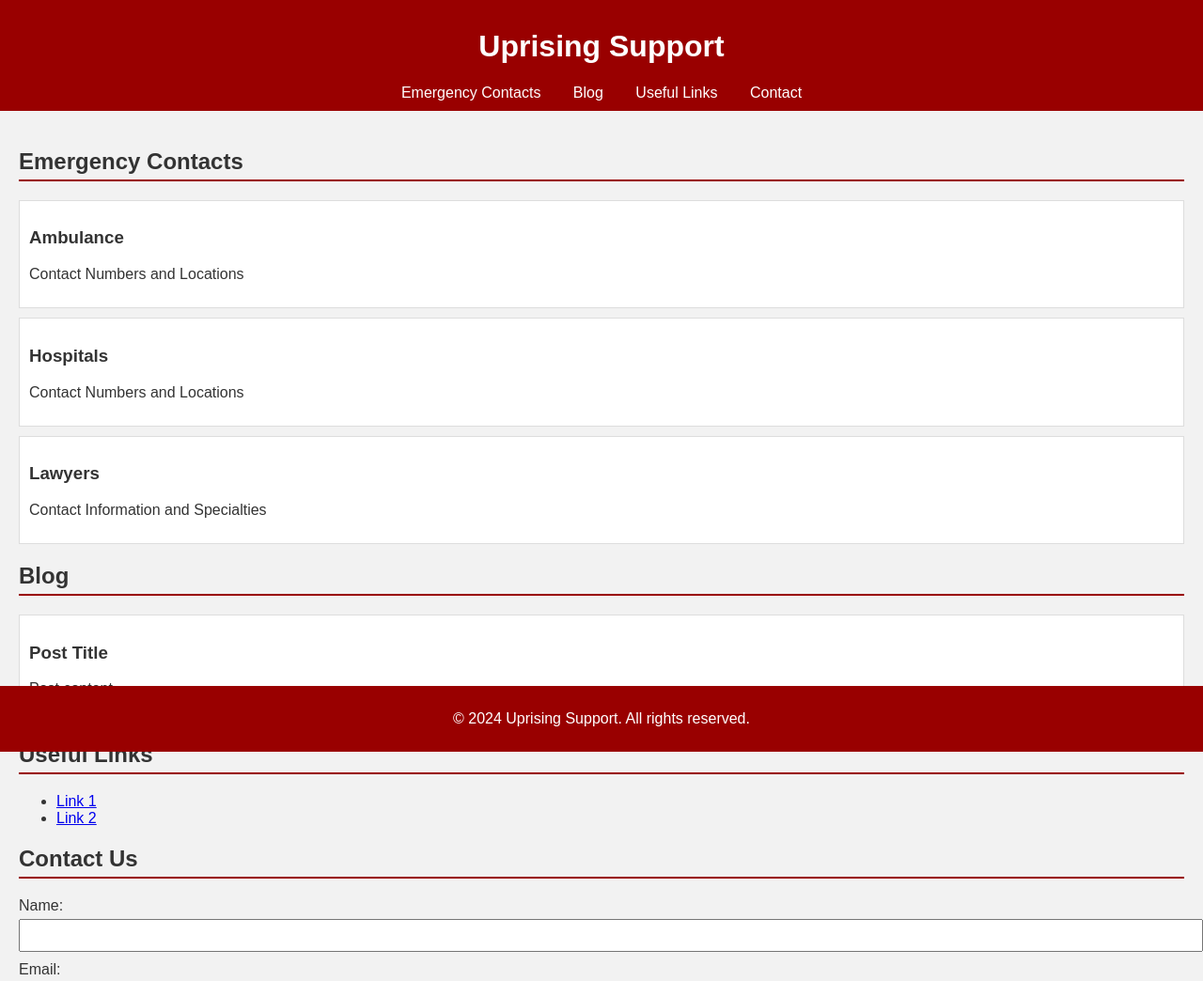
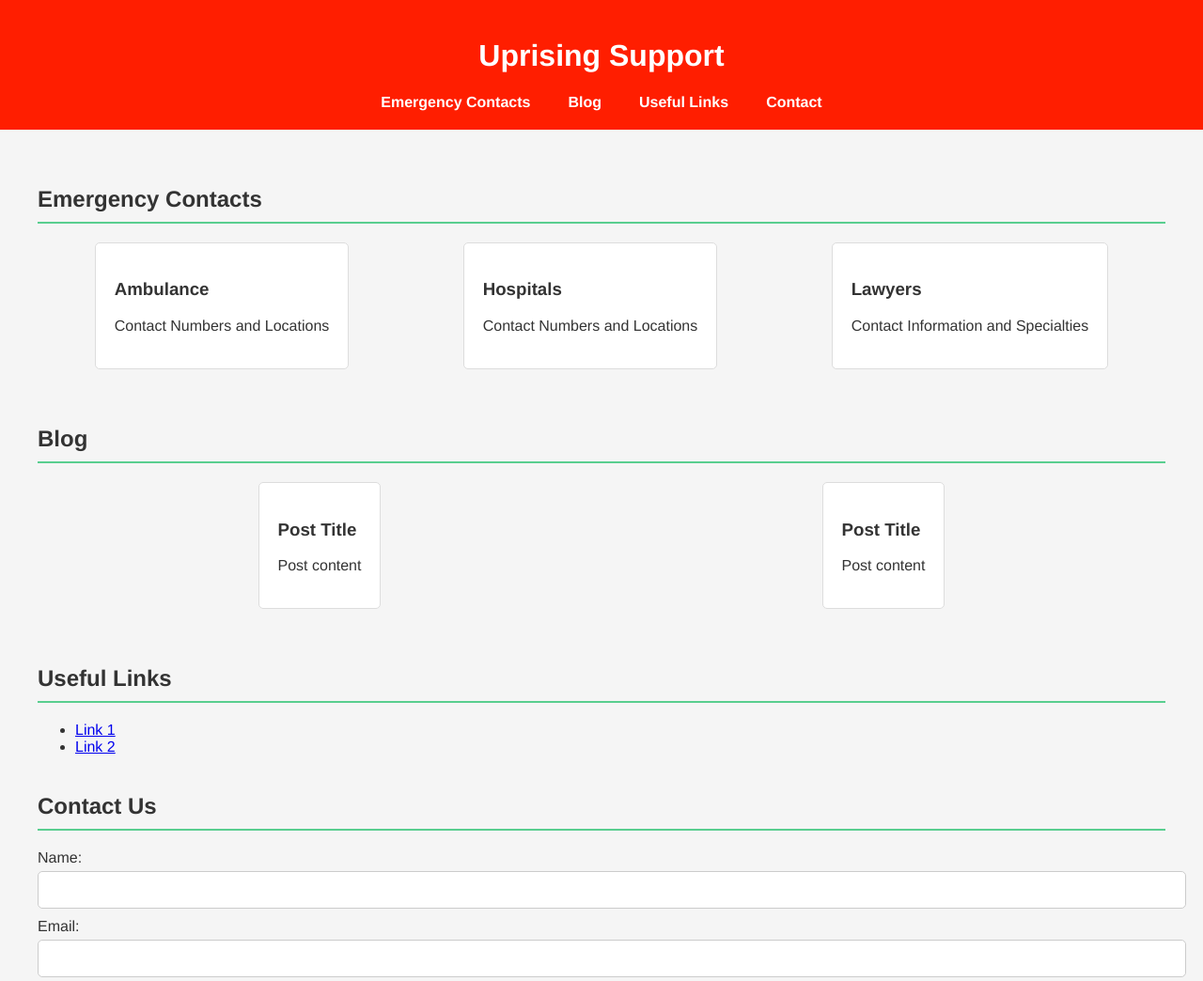
Before and after one commit to Ashfinn/awareness, a plain HTML site: page index.html in a window 1280 px wide. Shown: the top 1044 px of the page at 94% size. Drawn offline with Linux system fonts and the light colour scheme; a script that the page names is missing.

Commit message:
modified:   README.md 	modified:   index.html 	modified:   style.css

```diff
--- a/index.html
+++ b/index.html
@@ -1,14 +1,16 @@
 <!DOCTYPE html>
 <html lang="en">
+
 <head>
     <meta charset="UTF-8">
     <meta name="viewport" content="width=device-width, initial-scale=1.0">
     <title>Uprising Support</title>
     <link rel="stylesheet" href="style.css">
 </head>
+
 <body>
     <header>
-        <h1>Uprising Support</h1>
+        <h1 id="title">Uprising Support</h1>
         <nav>
             <ul>
                 <li><a href="#emergency">Emergency Contacts</a></li>
@@ -18,9 +20,10 @@
             </ul>
         </nav>
     </header>
-    <main>
+    <main id="container">
         <section id="emergency">
             <h2>Emergency Contacts</h2>
+            <div id="emergency-contact">
                 <div class="contact">
                     <h3>Ambulance</h3>
                     <p>Contact Numbers and Locations</p>
@@ -33,12 +36,23 @@
                     <h3>Lawyers</h3>
                     <p>Contact Information and Specialties</p>
                 </div>
+            </div>
         </section>
         <section id="blog">
             <h2>Blog</h2>
+            <div id="blog-container">
+                <div id="blog-1">
                     <div class="blog-post">
                         <h3>Post Title</h3>
                         <p>Post content</p>
+                    </div>
+                </div>
+                <div id="blog-2">
+                    <div class="blog-post">
+                        <h3>Post Title</h3>
+                        <p>Post content</p>
+                    </div>
+                </div>
             </div>
         </section>
         <section id="links">
@@ -66,4 +80,5 @@
     </footer>
     <script src="scripts/script.js"></script>
 </body>
+
 </html>
--- a/style.css
+++ b/style.css
@@ -1,15 +1,25 @@
+:root {
+    --main-color: #ff1e00;
+    --secondary-color: #E8F9FD;
+    --accent-color: #59CE8F;
+    --background-color: #f5f5f5;
+    --font-color: #333;
+    --font-family: 'Helvetica Neue', Arial, sans-serif;
+    --font-size: 16px;
+}
+
 body {
-    font-family: Arial, sans-serif;
-    background-color: #f2f2f2;
-    color: #333;
+    font-family: var(--font-family);
+    background-color: var(--background-color);
+    color: var(--font-color);
     margin: 0;
     padding: 0;
 }
 
 header {
-    background-color: #990000;
+    background-color: var(--main-color);
     color: white;
-    padding: 10px 0;
+    padding: 20px 0;
     text-align: center;
 }
 
@@ -17,44 +27,61 @@ nav ul {
     list-style-type: none;
     margin: 0;
     padding: 0;
+    display: flex;
+    justify-content: center;
 }
 
 nav ul li {
-    display: inline;
-    margin: 0 15px;
+    margin: 0 20px;
 }
 
 nav ul li a {
     color: white;
     text-decoration: none;
+    font-weight: bold;
+}
+
+nav ul li a:hover {
+    text-decoration: underline;
 }
 
 main {
     padding: 20px;
+    margin: 20px;
 }
 
 section {
-    margin-bottom: 20px;
+    margin-bottom: 40px;
 }
 
 h2 {
-    border-bottom: 2px solid #990000;
-    padding-bottom: 5px;
+    border-bottom: 2px solid var(--accent-color);
+    padding-bottom: 10px;
 }
 
-.contact, .blog-post {
+.contact,
+.blog-post {
     border: 1px solid #ddd;
-    padding: 10px;
-    margin-bottom: 10px;
+    padding: 20px;
+    margin-bottom: 20px;
     background-color: white;
+    border-radius: 5px;
+}
+
+#emergency-contact,
+#blog-container {
+    display: flex;
+    flex-direction: row;
+    justify-content: space-around;
+    flex-wrap: wrap;
 }
 
 footer {
-    background-color: #990000;
+    background-color: var(--main-color);
     color: white;
     text-align: center;
     padding: 10px 0;
-    position: fixed;
+    position: relative;
     width: 100%;
     bottom: 0;
 }
@@ -64,20 +91,27 @@ form label {
     margin-bottom: 5px;
 }
 
-form input, form textarea {
+form input,
+form textarea {
     width: 100%;
-    padding: 8px;
+    padding: 10px;
     margin-bottom: 10px;
+    border: 1px solid #ccc;
+    border-radius: 5px;
+    font-size: var(--font-size);
 }
 
 form button {
-    background-color: #990000;
+    background-color: var(--main-color);
     color: white;
     border: none;
-    padding: 10px;
+    padding: 15px;
     cursor: pointer;
+    border-radius: 5px;
+    font-size: var(--font-size);
+    transition: background-color 0.3s;
 }
 
 form button:hover {
-    background-color: #cc0000;
+    background-color: var(--accent-color);
 }
```
Also changed, not shown: 1 other file. Lines whose indentation alone changed are shown as unchanged.
